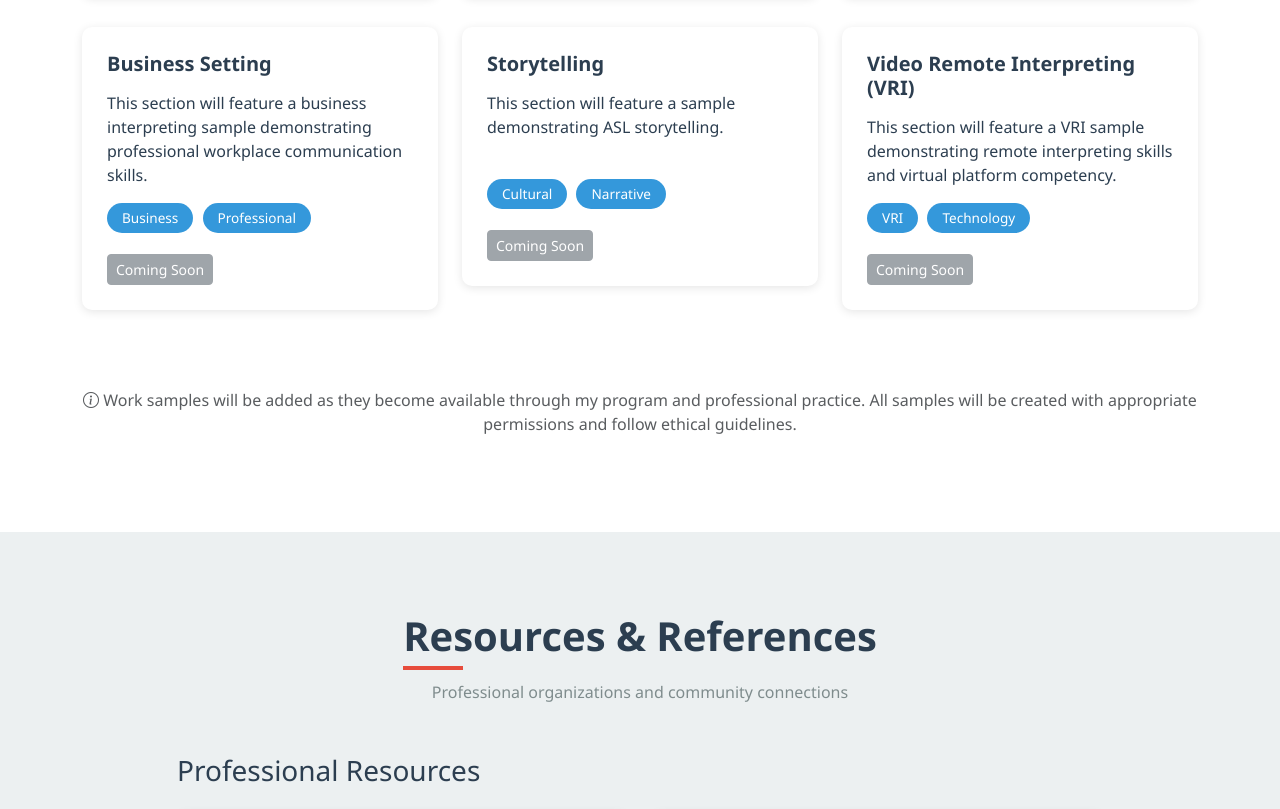
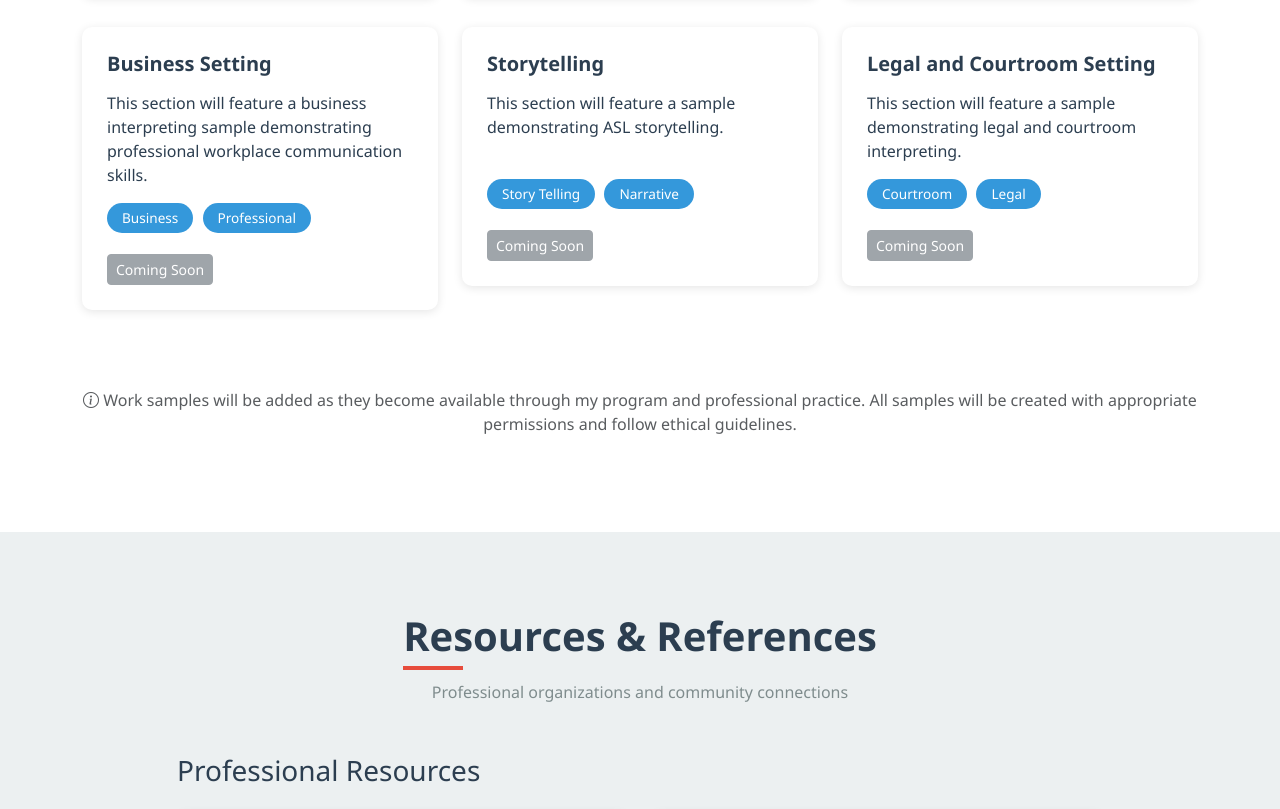
Before and after one commit to BFitz-FitzDevGroup/spencer-asl, a plain HTML site: page index.html in a window 1280 px wide. Shown: the part 4736-5545 px from the top of the page. Drawn offline with nearby package versions, Linux system fonts and the light colour scheme.

Commit message:
Updated content

```diff
--- a/index.html
+++ b/index.html
@@ -572,7 +572,7 @@
                             <h5>Storytelling</h5>
                             <p>This section will feature a sample demonstrating ASL storytelling.<br><br></p>
                             <div class="mt-3">
-                                <span class="sample-badge">Cultural</span>
+                                <span class="sample-badge">Story Telling</span>
                                 <span class="sample-badge">Narrative</span>
                             </div>
                             <div class="mt-3">
@@ -586,11 +586,11 @@
                 <div class="col-md-6 col-lg-4">
                     <div class="sample-card">
                         <div class="sample-card-body">
-                            <h5>Video Remote Interpreting (VRI)</h5>
-                            <p>This section will feature a VRI sample demonstrating remote interpreting skills and virtual platform competency.</p>
+                            <h5>Legal and Courtroom Setting</h5>
+                            <p>This section will feature a sample demonstrating legal and courtroom interpreting.</p>
                             <div class="mt-3">
-                                <span class="sample-badge">VRI</span>
-                                <span class="sample-badge">Technology</span>
+                                <span class="sample-badge">Courtroom</span>
+                                <span class="sample-badge">Legal</span>
                             </div>
                             <div class="mt-3">
                                 <button class="btn btn-sm btn-secondary" disabled>Coming Soon</button>
```
